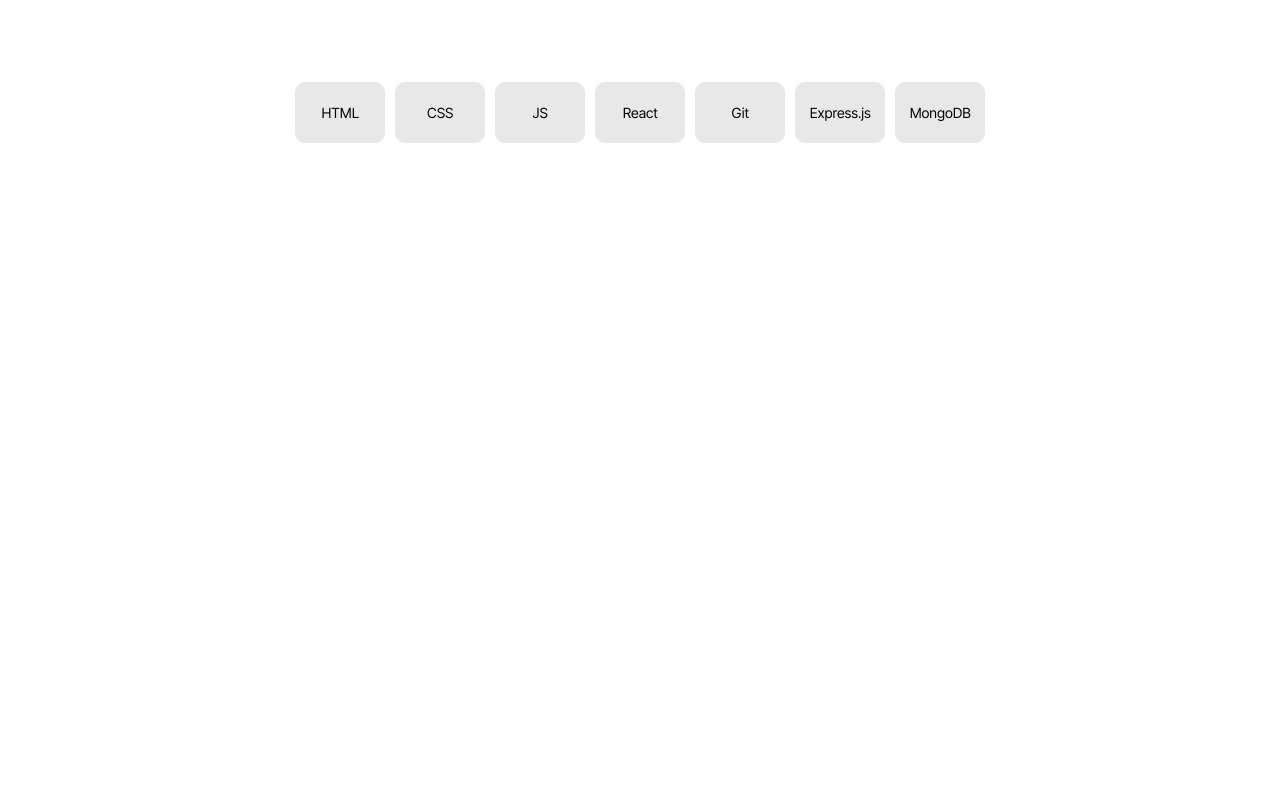
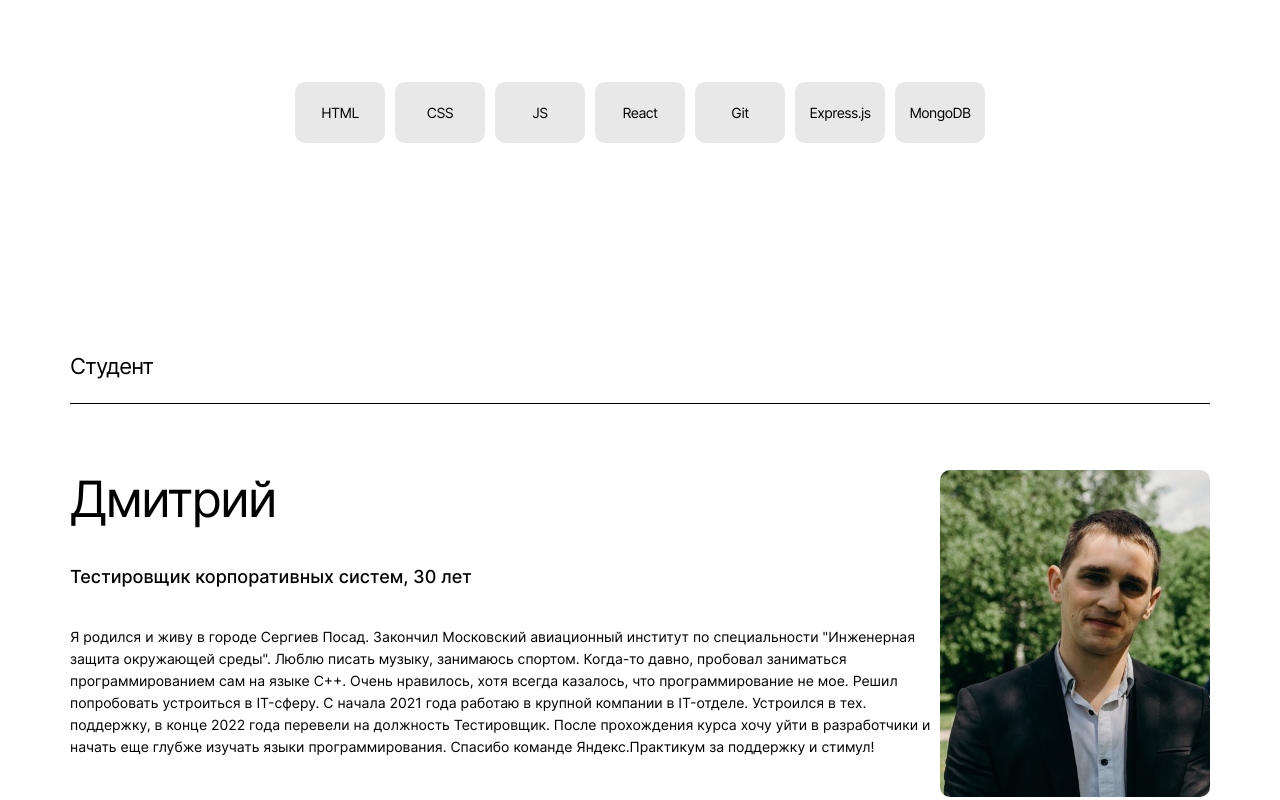
Before and after one commit to catintoner/movies-explorer-frontend, a React (Create React App) app: page /#/ in a window 1280 px wide. Shown: the part 1603-2403 px from the top of the page. Before the commit the page ends 1846 px from the top, so only its background shows below. Built offline with nearby package versions, Linux system fonts and the light colour scheme.

Commit message:
feature: add aboutMe comp

```diff
--- a/src/components/aboutMe/AboutMe.css
+++ b/src/components/aboutMe/AboutMe.css
@@ -0,0 +1,65 @@
+.aboutMe__container {
+  max-width: calc(100% - 70px*2);
+  margin: 0 auto;
+}
+
+.aboutMe__title {
+  margin: 0 0 66px;
+  padding: 110px 0 23px;
+  border-bottom: 1px solid #000;
+  font-weight: 400;
+  font-size: 22px;
+  line-height: 27px;
+  letter-spacing: -0.04em;
+}
+
+.aboutMe__info {
+  display: grid;
+  grid-template-areas:
+    "name avatar"
+    "subtitle avatar"
+    "description avatar";
+}
+
+.aboutMe__name {
+  margin: 0;
+  padding: 0;
+  grid-area: name;
+  font-weight: 400;
+  font-size: 50px;
+  line-height: 58px;
+  letter-spacing: -0.04em;
+}
+
+.aboutMe__subtitle {
+  margin: 0;
+  padding: 0;
+  grid-area: subtitle;
+  font-weight: 500;
+  font-size: 18px;
+  line-height: 20px;
+}
+
+.aboutMe__description {
+  margin: 0;
+  padding: 0;
+  grid-area: description;
+  font-weight: 400;
+  font-size: 14px;
+  line-height: 22px;
+  mix-blend-mode: normal;
+}
+
+.aboutMe__avatar-container {
+  grid-area: avatar;
+  width: 270px;
+  height: 327px;
+}
+
+.aboutMe__avatar {
+  border-radius: 10px;
+  width: 100%;
+  height: 100%;
+  object-fit: cover;
+  object-position: top;
+}
--- a/src/components/aboutMe/AboutMe.js
+++ b/src/components/aboutMe/AboutMe.js
@@ -2,10 +2,45 @@ import React from 'react';
 
 import './AboutMe.css';
 
+import aboutMe__avatar from '../../images/aboutMe__avatar.jpg';
+
 function AboutMe() {
   return (
-    <h2>hello</h2>
+    <section className='aboutMe__container'>
+      <h2 className='aboutMe__title'>
+        Студент
+      </h2>
+      <article className='aboutMe__info'>
+        <h3 className='aboutMe__name'>
+          Дмитрий
+        </h3>
+        <p className='aboutMe__subtitle'>
+          Тестировщик корпоративных систем, 30 лет
+        </p>
+        <p className='aboutMe__description'>
+          Я родился и живу в городе Сергиев Посад.
+          Закончил Московский авиационный институт по
+          специальности "Инженерная защита окружающей среды".
+          Люблю писать музыку, занимаюсь спортом.
+          Когда-то давно, пробовал заниматься программированием сам
+          на языке С++. Очень нравилось, хотя всегда казалось,
+          что программирование не мое.
+          Решил попробовать устроиться в IT-сферу.
+          С начала 2021 года работаю в крупной компании в IT-отделе.
+          Устроился в тех. поддержку, в конце 2022 года перевели
+          на должность Тестировщик.
+          После прохождения курса хочу уйти в разработчики и начать
+          еще глубже изучать языки программирования.
+          Спасибо команде Яндекс.Практикум за поддержку и стимул!
+        </p>
+        <div className='aboutMe__avatar-container'>
+        <img className='aboutMe__avatar' src={aboutMe__avatar} alt='Фото создателя проекта. Молодой улыбающийся парень на фоне природы'/>
+        </div>
+
+      </article>
+
+    </section>
   );
 }
 
-export default React;
+export default AboutMe;
--- a/src/components/main/Main.js
+++ b/src/components/main/Main.js
@@ -1,4 +1,5 @@
 import React from 'react';
+import AboutMe from '../aboutMe/AboutMe';
 import AboutProject from '../aboutProject/AboutProject';
 import Header from '../header/Header';
 import NavTab from '../navTab/NavTab';
@@ -24,6 +25,8 @@ function Main() {
         />
         <Techs
         />
+        <AboutMe
+        />
       </main>
     </>
   );
```
Also changed, not shown: src/images/aboutMe__avatar.jpg (added).
